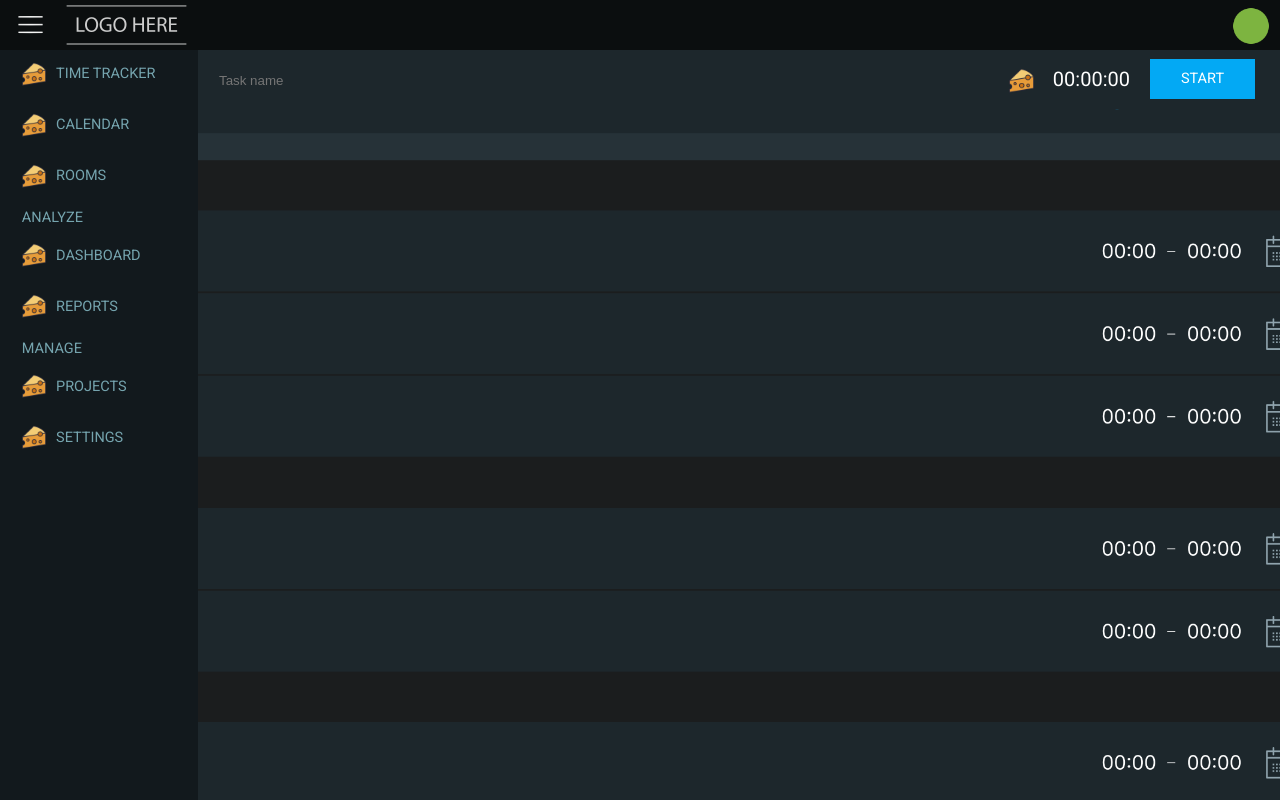
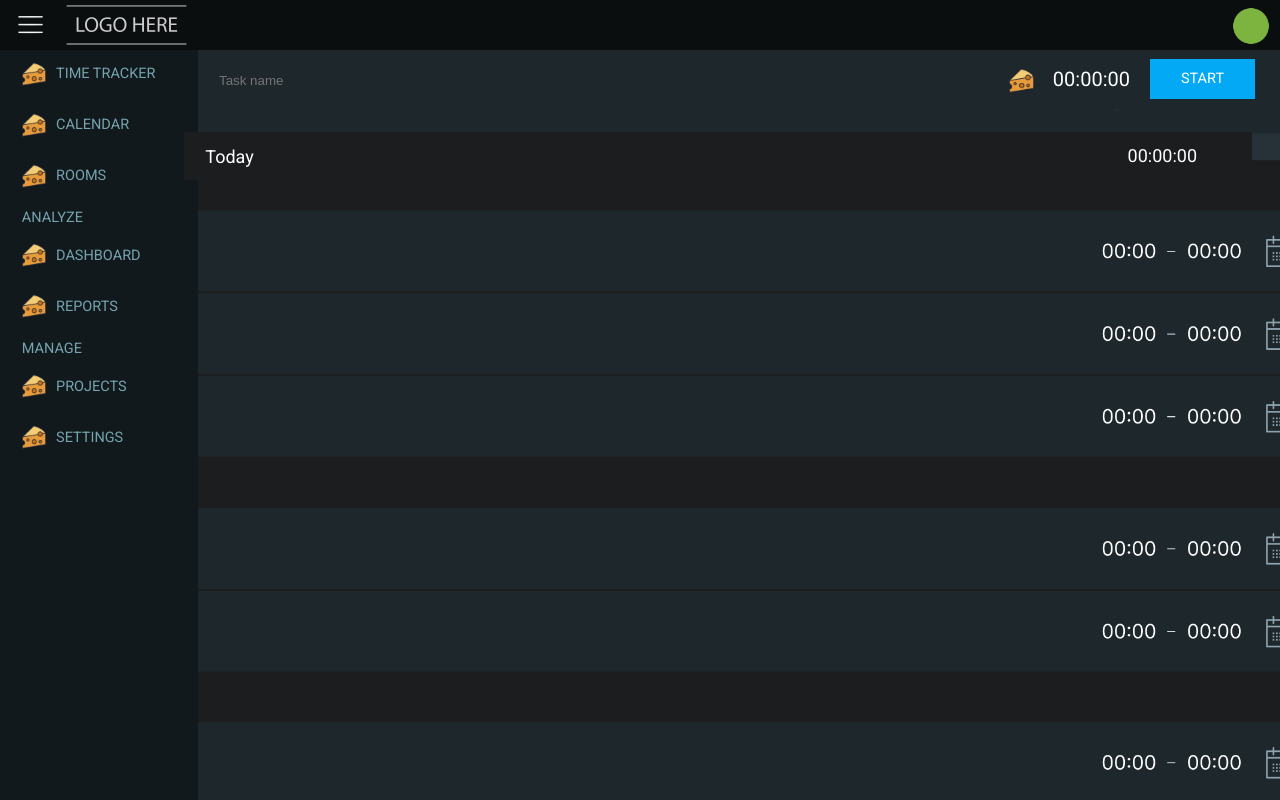
Before and after one commit to Chengming-Li/Converge, a React (Create React App) app in the folder frontend/: page / in a window 1280 px wide. Built offline with nearby package versions, Linux system fonts and the light colour scheme.

Commit message:
work on section header

```diff
--- a/frontend/src/App.css
+++ b/frontend/src/App.css
@@ -10,6 +10,18 @@ h1 {
   padding-bottom: 5px;
 }
 
+p {
+  font-weight: 400;
+  font-family: 'Roboto', sans-serif;
+  text-align: center;
+  font-size: 20px;
+}
+
+span {
+  text-align: center;
+  font-weight: 400;
+  font-family: 'Roboto', sans-serif;
+}
 
 button:hover {
   cursor: pointer;
@@ -66,10 +78,6 @@ button:hover {
   right: 150px;
   bottom: -3%;
   color: white;
-  text-align: center;
-  font-size: 20px;
-  font-weight: 400;
-  font-family: 'Roboto', sans-serif;
 }
 
 .Header {
@@ -152,24 +160,20 @@ button:hover {
   top: 24%;
 }
 .Sidebar span {
-  text-align: center;
   position: absolute;
   font-size: 14.5px;
-  font-weight: 400;
-  font-family: 'Roboto', sans-serif;
   top: 32%;
   left: 28.3%;
 }
 .Sidebar p {
   position: absolute;
   font-size: 14.5px;
-  font-weight: 400;
-  font-family: 'Roboto', sans-serif;
   padding-top: 0px;
   margin-top: 3%;
   margin-bottom: 3%;
   position: relative;
   left: 11%;
+  text-align: left;
 }
 
 
@@ -215,3 +219,28 @@ button:hover {
   height: calc(100vh - 132px);
   overflow: hidden;
 }
+
+.IntervalSection {
+  width: 100%;
+  position: absolute;
+  top: 0%;
+  user-select: none;
+}
+.IntervalSection #Head {
+  position: relative;
+  width: 100%;
+  background-color: #1B1D1E;
+  height: 48px;
+}
+.IntervalSection #title {
+  position: absolute;
+  top: 14px;
+  left: 21px;
+  font-size: 18px;
+}
+.IntervalSection #time {
+  position: absolute;
+  top: 13px;
+  right: 55px;
+  font-size: 18px;
+}
--- a/frontend/src/App.js
+++ b/frontend/src/App.js
@@ -4,6 +4,7 @@ import Input from './Components/Input';
 import Interval from './Components/Interval';
 import Sidebar from './Components/Sidebar';
 import Header from './Components/Header';
+import Section from './Components/Section';
 
 const userDataAPI = "http://localhost:5000/api/user/914587493868011521"
 const startIntervalAPI = "http://localhost:5000/api/interval"
@@ -129,10 +130,10 @@ function App() {
     </div>
   );*/
   const [collapsedMenu, setCollapsedMenu] = useState(false);
-  const [windowWidth, setWindowWidth] = useState(window.innerWidth);
+  const [windowWidth, setWindowWidth] = useState(document.documentElement.clientWidth);
 
   const updateWindowWidth = () => {
-    setWindowWidth(window.innerWidth);
+    setWindowWidth(document.documentElement.clientWidth);
   };
   useEffect(() => {
     // Add event listener when component mounts
@@ -164,6 +165,7 @@ function App() {
         addProject = {() => {console.log("Added Project")}}
       />
       <div className="TimeSections">
+        <Section title={"Today"} totalTime={"00:00:00"}/>
       </div>
     </div>
 
--- a/frontend/src/Components/Section.js
+++ b/frontend/src/Components/Section.js
@@ -2,10 +2,13 @@ import React from 'react';
 import '../App.css';
 import Interval from './Interval';
 
-function Section({ title }) {
+function Section({ title, totalTime }) {
     return (
         <div className="IntervalSection">
-            <p>title</p>
+            <div id='Head'>
+                <span id='title'>{title}</span>
+                <span id='time'>{totalTime}</span>
+            </div>
         </div>
     );
 }
--- a/frontend/src/index.css
+++ b/frontend/src/index.css
@@ -6,7 +6,7 @@ body {
   -webkit-font-smoothing: antialiased;
   -moz-osx-font-smoothing: grayscale;
 
-  background-color: #242526;
+  background-color: #263238;
   color: white;
 }
 
```
